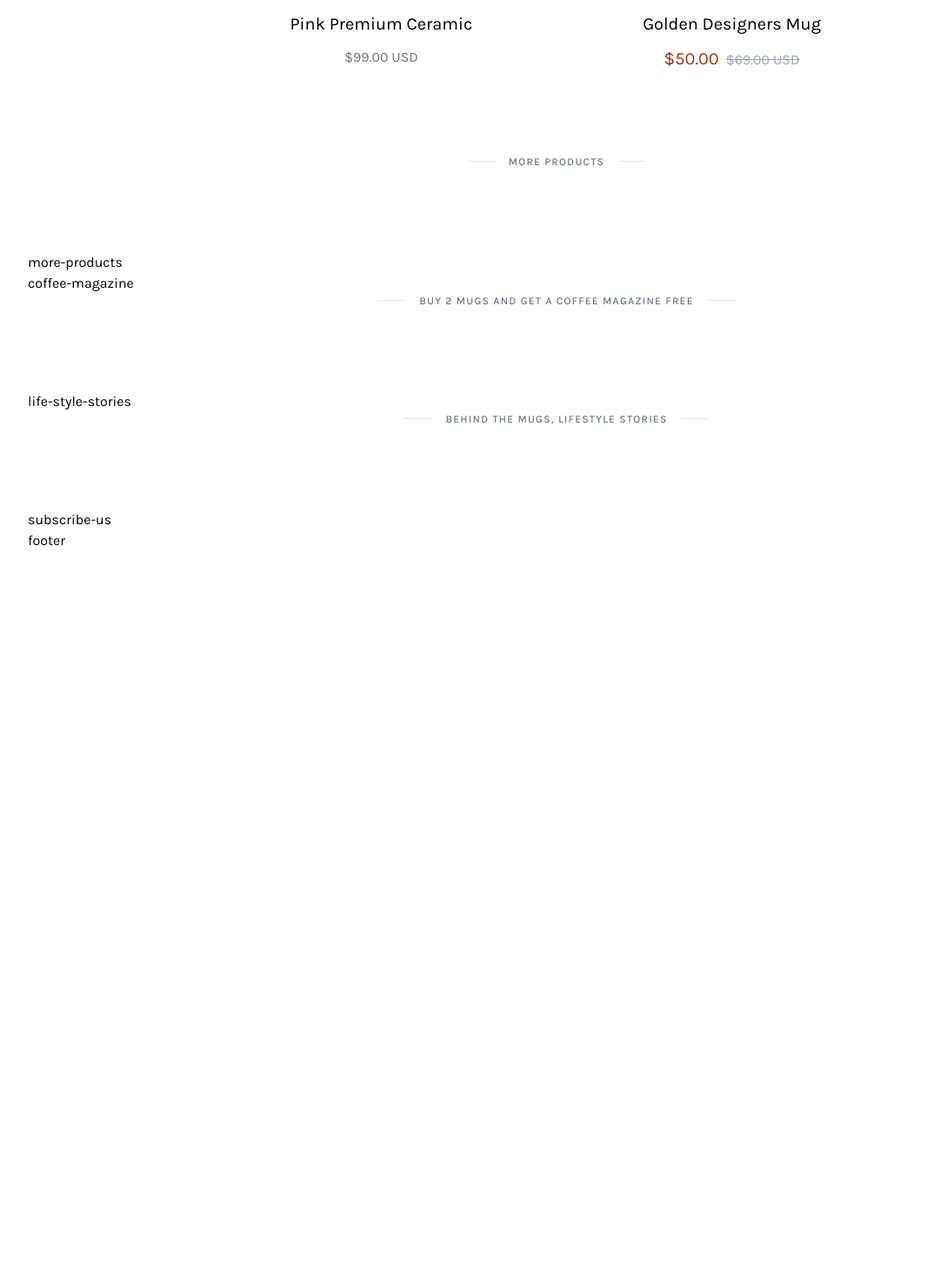
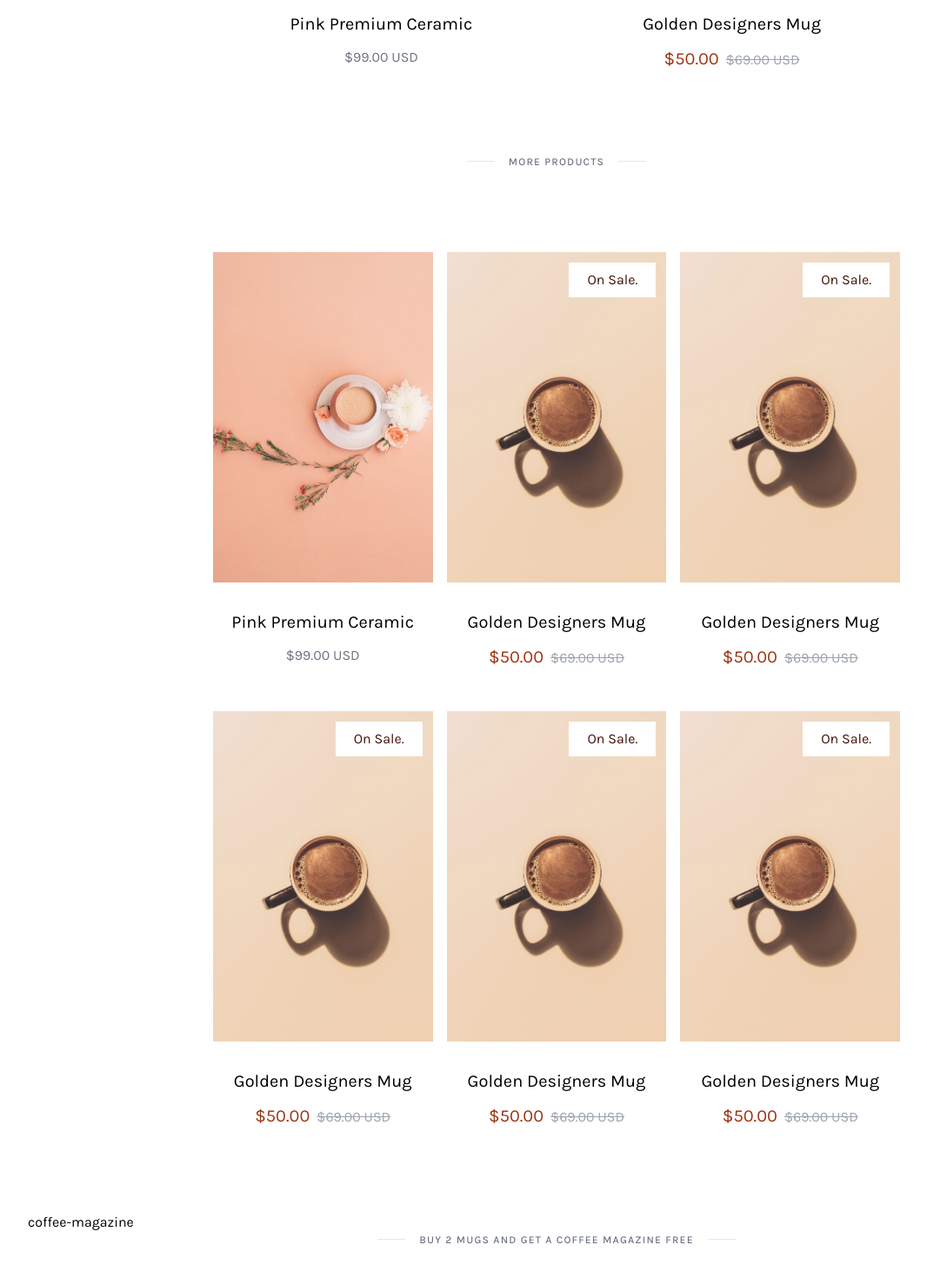
Before and after one commit to htthangcse/tailwindcss-coffe-style, a Next.js app: page / in a window 1280 px wide. Shown: the part 1893-3363 px from the top of the page at 87% size, without its empty margins (0-1066 px from the left). Before the commit the page ends 2527 px from the top, so only its background shows below. Built offline with nearby package versions, Linux system fonts and the light colour scheme.

Commit message:
add more products

```diff
--- a/src/components/header.tsx
+++ b/src/components/header.tsx
@@ -135,7 +135,131 @@ export default function header() {
             <div className="subheadline-label uppercase mx-4">More Products</div>
             <div className="subheadline-deco-line"></div>
           </div>
-          <div className="more-products">more-products</div>
+          <div className="more-products w-[95%] lg:w-[65%] mx-auto mb-16">
+            <div className="grid grid-cols-1 md:grid-cols-2 lg:grid-cols-3 gap-8 md:gap-4 lg:gap-4">
+              <div className="product-card">
+                <div className="h-[380px] bg-[url('/img/featured_mugs_1.jpg')] bg-cover bg-no-repeat bg-center">
+                  <a href="#">
+                    <div className="w-full h-full hover:bg-gray-900 hover:bg-opacity-10 hover:transition-all hover:ease-in-out hover:duration-400 relative group">
+                      <div className="button absolute bg-white text-gray-900 w-11/12 bottom-4 left-1/2 -translate-x-1/2 hidden group-hover:block
+                      group-hover:animate-fadeIn ">Explore Mug</div>
+                    </div>
+                  </a>
+                </div>
+                <div className="text-center my-8">
+                  <a href="#">
+                    <div className="text-xl mb-3 hover:text-orange-800">Pink Premium Ceramic
+                    </div>
+                  </a>
+                  <div className="">
+                    <span className=" text-gray-500">$99.00 USD</span>
+                  </div>
+                </div>
+              </div>
+              <div className="product-card">
+                <div className="h-[380px] bg-[url('/img/featured_mugs_2.jpg')] bg-cover bg-no-repeat bg-center">
+                  <a href="#">
+                    <div className="w-full h-full hover:bg-gray-900 hover:bg-opacity-10 hover:transition-all hover:ease-in-out hover:duration-400 relative group">
+                      <div className="absolute w-[100px] bg-white py-2 px-4 top-3 right-3 text-center text-semibold text-orange-950">On Sale.</div>
+                      <div className="button absolute bg-white text-gray-900 w-11/12 bottom-4 left-1/2 -translate-x-1/2 hidden group-hover:block
+                      group-hover:animate-fadeIn">Explore Mug</div>
+                    </div>
+                  </a>
+                </div>
+                <div className="text-center my-8">
+                  <a href="#">
+                    <div className="text-xl mb-3 hover:text-orange-800">Golden Designers Mug
+                    </div>
+                  </a>
+                  <div className="">
+                    <span className="text-xl text-orange-800">$50.00</span>
+                    <span className="ml-2 text-gray-400 line-through">$69.00 USD</span>
+                  </div>
+                </div>
+              </div>
+              <div className="product-card">
+                <div className="h-[380px] bg-[url('/img/featured_mugs_2.jpg')] bg-cover bg-no-repeat bg-center">
+                  <a href="#">
+                    <div className="w-full h-full hover:bg-gray-900 hover:bg-opacity-10 hover:transition-all hover:ease-in-out hover:duration-400 relative group">
+                      <div className="absolute w-[100px] bg-white py-2 px-4 top-3 right-3 text-center text-semibold text-orange-950">On Sale.</div>
+                      <div className="button absolute bg-white text-gray-900 w-11/12 bottom-4 left-1/2 -translate-x-1/2 hidden group-hover:block
+                      group-hover:animate-fadeIn">Explore Mug</div>
+                    </div>
+                  </a>
+                </div>
+                <div className="text-center my-8">
+                  <a href="#">
+                    <div className="text-xl mb-3 hover:text-orange-800">Golden Designers Mug
+                    </div>
+                  </a>
+                  <div className="">
+                    <span className="text-xl text-orange-800">$50.00</span>
+                    <span className="ml-2 text-gray-400 line-through">$69.00 USD</span>
+                  </div>
+                </div>
+              </div><div className="product-card">
+                <div className="h-[380px] bg-[url('/img/featured_mugs_2.jpg')] bg-cover bg-no-repeat bg-center">
+                  <a href="#">
+                    <div className="w-full h-full hover:bg-gray-900 hover:bg-opacity-10 hover:transition-all hover:ease-in-out hover:duration-400 relative group">
+                      <div className="absolute w-[100px] bg-white py-2 px-4 top-3 right-3 text-center text-semibold text-orange-950">On Sale.</div>
+                      <div className="button absolute bg-white text-gray-900 w-11/12 bottom-4 left-1/2 -translate-x-1/2 hidden group-hover:block
+                      group-hover:animate-fadeIn">Explore Mug</div>
+                    </div>
+                  </a>
+                </div>
+                <div className="text-center my-8">
+                  <a href="#">
+                    <div className="text-xl mb-3 hover:text-orange-800">Golden Designers Mug
+                    </div>
+                  </a>
+                  <div className="">
+                    <span className="text-xl text-orange-800">$50.00</span>
+                    <span className="ml-2 text-gray-400 line-through">$69.00 USD</span>
+                  </div>
+                </div>
+              </div><div className="product-card">
+                <div className="h-[380px] bg-[url('/img/featured_mugs_2.jpg')] bg-cover bg-no-repeat bg-center">
+                  <a href="#">
+                    <div className="w-full h-full hover:bg-gray-900 hover:bg-opacity-10 hover:transition-all hover:ease-in-out hover:duration-400 relative group">
+                      <div className="absolute w-[100px] bg-white py-2 px-4 top-3 right-3 text-center text-semibold text-orange-950">On Sale.</div>
+                      <div className="button absolute bg-white text-gray-900 w-11/12 bottom-4 left-1/2 -translate-x-1/2 hidden group-hover:block
+                      group-hover:animate-fadeIn">Explore Mug</div>
+                    </div>
+                  </a>
+                </div>
+                <div className="text-center my-8">
+                  <a href="#">
+                    <div className="text-xl mb-3 hover:text-orange-800">Golden Designers Mug
+                    </div>
+                  </a>
+                  <div className="">
+                    <span className="text-xl text-orange-800">$50.00</span>
+                    <span className="ml-2 text-gray-400 line-through">$69.00 USD</span>
+                  </div>
+                </div>
+              </div><div className="product-card">
+                <div className="h-[380px] bg-[url('/img/featured_mugs_2.jpg')] bg-cover bg-no-repeat bg-center">
+                  <a href="#">
+                    <div className="w-full h-full hover:bg-gray-900 hover:bg-opacity-10 hover:transition-all hover:ease-in-out hover:duration-400 relative group">
+                      <div className="absolute w-[100px] bg-white py-2 px-4 top-3 right-3 text-center text-semibold text-orange-950">On Sale.</div>
+                      <div className="button absolute bg-white text-gray-900 w-11/12 bottom-4 left-1/2 -translate-x-1/2 hidden group-hover:block
+                      group-hover:animate-fadeIn">Explore Mug</div>
+                    </div>
+                  </a>
+                </div>
+                <div className="text-center my-8">
+                  <a href="#">
+                    <div className="text-xl mb-3 hover:text-orange-800">Golden Designers Mug
+                    </div>
+                  </a>
+                  <div className="">
+                    <span className="text-xl text-orange-800">$50.00</span>
+                    <span className="ml-2 text-gray-400 line-through">$69.00 USD</span>
+                  </div>
+                </div>
+              </div>
+            </div>
+          </div>
           <div className="coffee-magazine">coffee-magazine</div>
           <div className="subheadline flex justify-center items-center mb-24">
             <div className="subheadline-deco-line"></div>
```
